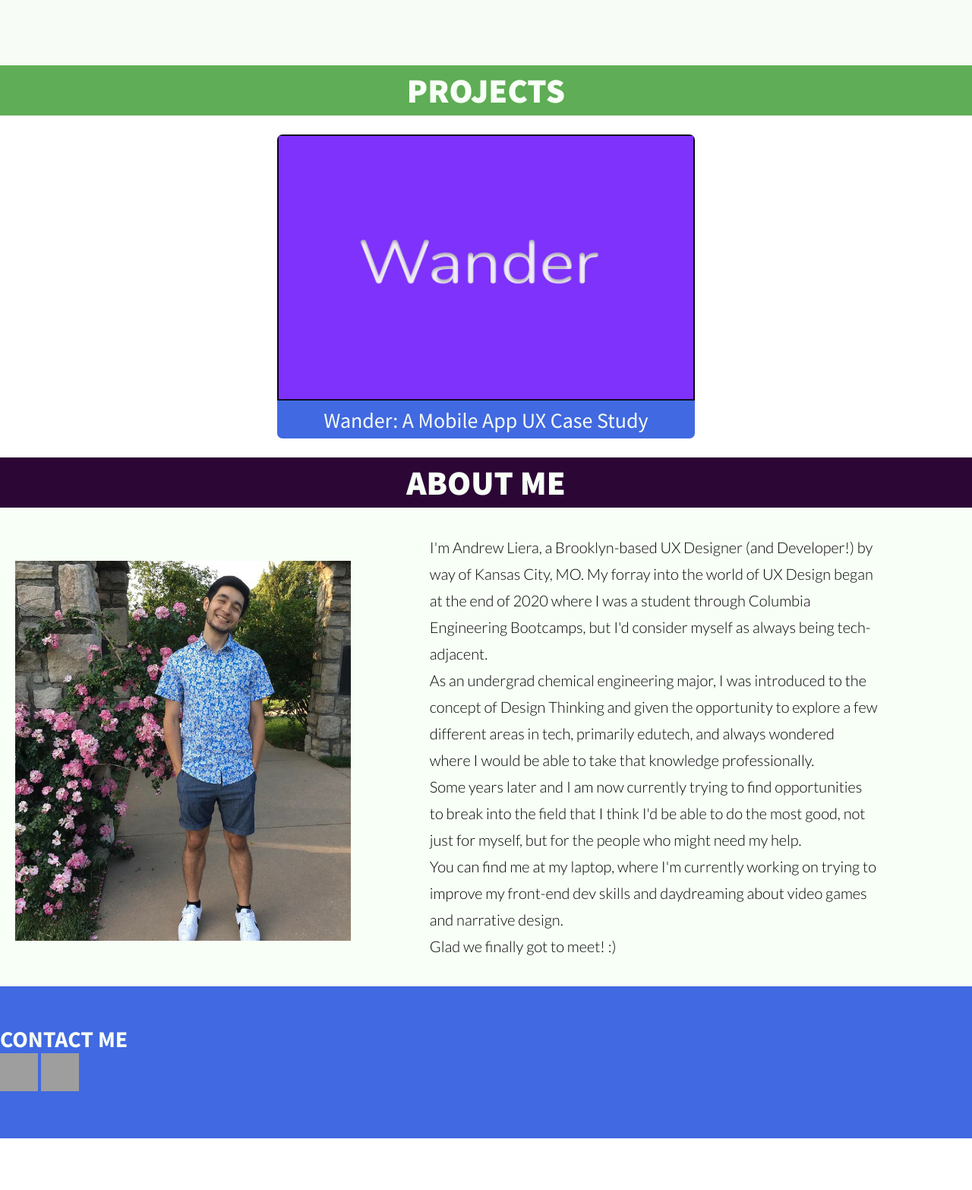
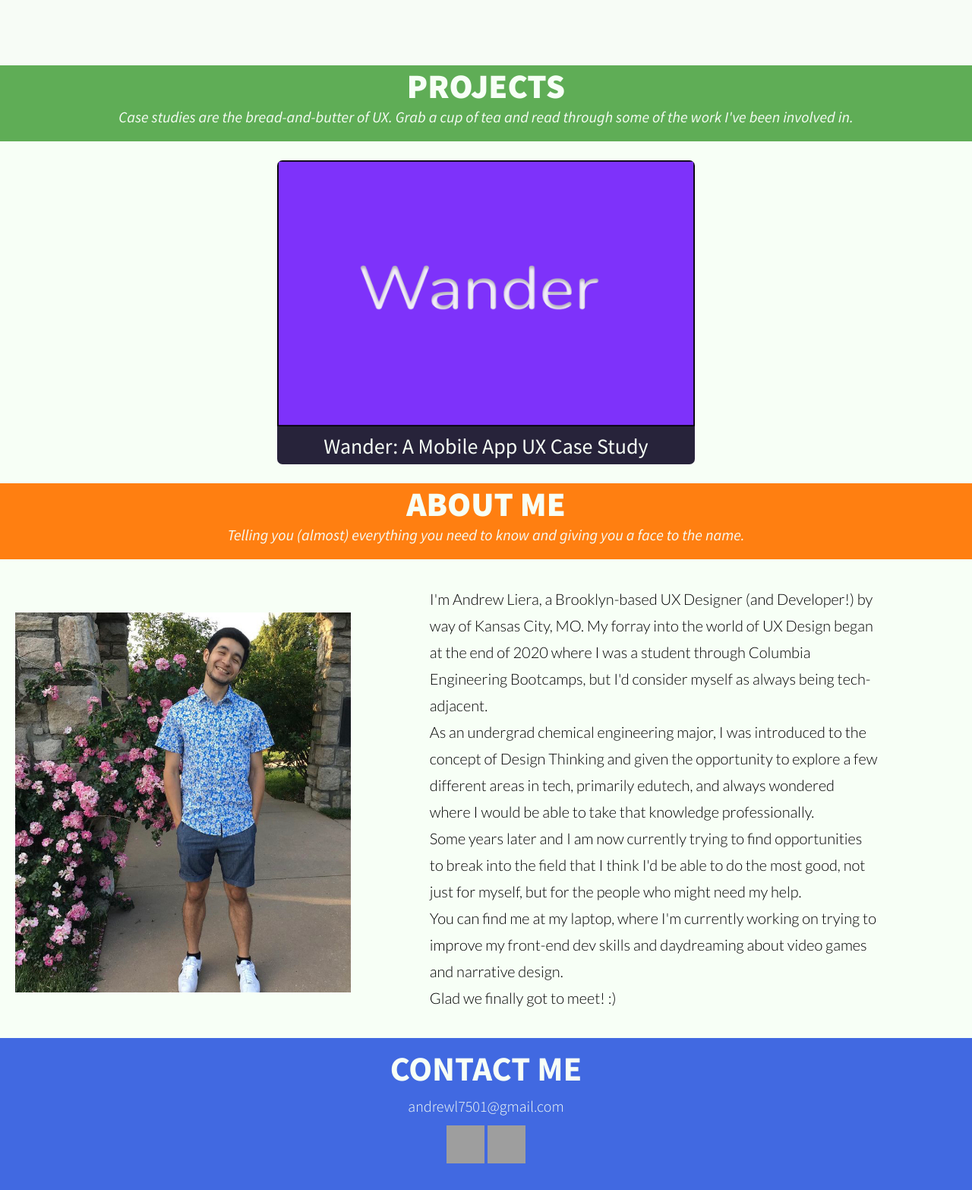
Before and after one commit to Andrew-Liera/UX-Portfolio, a plain HTML site: page index.html in a window 1280 px wide. Shown: the part 1150-2716 px from the top of the page at 76% size. Before the commit the page ends 2648 px from the top, so only its background shows below. Drawn offline with Linux system fonts and the light colour scheme; grey boxes are pictures that could not be loaded; a web font is replaced by a local one.

Commit message:
push final?
happy with the stylings

```diff
--- a/index.html
+++ b/index.html
@@ -25,8 +25,8 @@
     <div class="nav-content">
         <a href="#skills">Skills</a>
         <a href="#project">Projects</a>
-        <a href="#">About Me</a>
-        <a href="#">Contact</a>
+        <a href="#about">About Me</a>
+        <a href="#footer-sec">Contact</a>
     </div>
 </div>
 </nav>
@@ -37,7 +37,7 @@
     <h1>I'm <span id="name"><br>Andrew Liera</span></h1><h1> burgeoning
     <span class="typed-text"></span><span class="cursor">&nbsp;</span></h1>
     <h1><span id="glad">And I'm glad we finally got to meet.</span></h1><br><br><br><br>
-    <button id="download">View My Resumé</button>
+    <button onclick="window.location.href='https://docs.google.com/document/d/136tbpPaEGmd-vZNqb2Itt353AlI2Xq44/edit';" id="download">View My Resumé</button>
 </div>
 </section>
 <!--Skills Content-->
@@ -68,14 +68,17 @@
 
 </section>
 <!--Project Content-->
+<div class="pro-box">
 <h1 id="pro-head">PROJECTS</h1>
+<h3 id="pro-blurb">Case studies are the bread-and-butter of UX. Grab a cup of tea and read through some of the work I've been involved in.</h3>
+</div>
 <!-- <h3 id="problurb">Come for the case studies, stay for the awesome ideas that I've helped be a part of*.</h3> -->
 <section class="project" id="project">
     <div class="pro-container">
         <img class="pro-img-1 pro-img" src="images/wander logo.png" alt="">
         <div class="pro-overlay">
             <!-- <div class="pro-title">Wander: A Mobile App UX Case Study</div> -->
-            <p class="pro-description pro-1-desc">Wander is a product based on the imaginings of a travel service meant to operate in a post-pandemic world.</p>
+            <p class="pro-description pro-1-desc">A mobile travel app where users can book trips, secure lodgings, and browse forums to find their ideal getaway in a post-pandemic world.</p>
             <a class="case-study" href="#">Read Case Study</a>
             <h4>Roles: UX Researcher, UX Designer</h4>
         </div>
@@ -121,7 +124,10 @@
 </section>
 
 <!--About Content-->
-<h1 class="about-head" id="about-head">ABOUT ME</h1>
+<div class="about-box">
+    <h1 class="about-head" id="about-head">ABOUT ME</h1>
+    <h3 id="about-blurb">Telling you (almost) everything you need to know and giving you a face to the name.</h3>
+</div>
 <section class="about" id="about">
     <div class="about-container">
         <img id="pfp" src="images/hero.jpg">
@@ -130,7 +136,10 @@
 </section>
 <section class="footer-sec" id="footer-sec">
     <footer class="footer">
-       <div> <h1 id="contact-head">CONTACT ME</h1></div>
+       <div>
+           <h1 id="contact-head">CONTACT ME</h1>
+           <h3 id="email">andrewl7501@gmail.com</h3>
+    </div>
     <div class="footer-container">
         <a href="https://www.linkedin.com/in/andrew-liera/"><img id="linked" src="https://pngimg.com/uploads/linkedIn/linkedIn_PNG38.png" alt="linkedin logo"></a>
         <a href="https://github.com/Andrew-Liera"><img id="git" src="https://upload.wikimedia.org/wikipedia/commons/thumb/9/91/Octicons-mark-github.svg/1200px-Octicons-mark-github.svg.png"></a>
--- a/style.css
+++ b/style.css
@@ -31,6 +31,9 @@
 }
 .logo {
     font-family: 'Vibur', sans-serif;
+}
+.logo:hover {
+    cursor: pointer;
 }
 #andrew {
     font-family: 'Vibur', sans-serif;
@@ -507,12 +510,44 @@ font-size: 1.25rem;
     border-radius: 16px;
     margin: 25px;
 }
-
+.pro-box {
+    background-color: #5FAD56;
+        z-index: 1000;
+        display: flex;
+        flex-direction: column;
+        line-height: 25px;
+        padding: 10px;
+}
+#pro-head {
+    color: #f7fff6;
+    font-family: 'Source Sans Pro', sans-serif;
+    padding: 5px;
+    text-align: center;
+    display: block;
+    font-size: 45px;
+    /* margin: 0 40% 20px; */
+    font-weight: 900;
+    /* background-color: rgb(212, 169, 255); */
+    /* background-color: rgba(203, 153, 255); */
+    width: 100%;
+    /* background-color: #DAD4EF; */
+}
+#pro-blurb {
+    text-align: center;
+    font-weight: 100;
+    font-size: 1.25rem;
+    padding: 10px;
+    font-family: 'Source Sans Pro', sans-serif;
+    font-weight: 400;
+    width: 100%;
+    font-style: italic;
+    color: #f7fcf6;
+}
 .pro-img {
     display: block;
     width: 100%;
     border-radius: 7px;
-    border-bottom: 50px solid rgba(65, 105, 225);
+    border-bottom: 50px solid #27233A;
     height: 400px;
 
 }
@@ -528,7 +563,7 @@ font-size: 1.25rem;
 }
 .case-study:hover {
     transform: scale(1.25);
-    border-color: #EFA9AE;
+    border-color: rgba(65, 105, 225);
 }
 .pro-overlay {
     position: absolute;
@@ -541,7 +576,7 @@ font-size: 1.25rem;
     /* background-color: rgba(65, 105, 225, 0.9); */
 
     color: white;
-    font-family:'Lato';
+    font-family:'Source Sans Pro', sans-serif;
     display: flex;
     flex-direction: column;
     align-items: center;
@@ -568,11 +603,13 @@ font-size: 1.25rem;
     font-size: 1.25rem;
     margin-top: 0.25rem;
     text-align: center;
-    font-family: 'Lato';
-    padding: 5px;
+    font-family: 'Source Sans Pro', sans-serif;
+    padding: 10px;
+    font-weight: 300;
 }
 .pro-overlay h4 {
-    margin-top: 100px;
+    margin-top: 50px;
+    font-size: 1.25rem;
 }
 .front-desc {
     position: absolute;
@@ -599,7 +636,7 @@ font-size: 1.25rem;
     display: flex;
     width: 100%;
     /* background-color: rgba(123, 211, 211); */
-    /* background-color: #701bfa; */
+    background-color: #f7fff6;
     justify-content: center;
     align-items: center;
 
@@ -768,21 +805,7 @@ display: flex;
     font-size: 18px;
     font-family: 'Lucida Sans', 'Lucida Sans Regular', 'Lucida Grande', 'Lucida Sans Unicode', Geneva, Verdana, sans-serif;
 } */
-#pro-head {
-    color: #f7fff6;
-    font-family: 'Source Sans Pro', sans-serif;
-    padding: 5px;
-    text-align: center;
-    display: block;
-    font-size: 45px;
-    /* margin: 0 40% 20px; */
-    font-weight: 900;
-    /* background-color: rgb(212, 169, 255); */
-    /* background-color: rgba(203, 153, 255); */
-    width: 100%;
-    /* background-color: #DAD4EF; */
-    background-color: #5FAD56;
-}
+
 /* ******************   About styling START *********** */
 #about {
     display: flex;
@@ -790,6 +813,25 @@ display: flex;
     height: 100%;
     /* background-color: #701bfa; */
     background-color: #f7fff6;
+}
+.about-box {
+    background-color: #FF7F11;
+        z-index: 1000;
+        display: flex;
+        flex-direction: column;
+        line-height: 25px;
+        padding: 10px;
+}
+#about-blurb {
+    text-align: center;
+    font-weight: 100;
+    font-size: 1.25rem;
+    padding: 10px;
+    font-family: 'Source Sans Pro', sans-serif;
+    font-weight: 400;
+    width: 100%;
+    font-style: italic;
+    color: #f7fcf6;
 }
 .about-container {
     display: flex;
@@ -814,7 +856,6 @@ display: flex;
     /* background-color: rgba(203, 153, 255); */
     width: 100%;
     /* background-color: #CFDEE7; */
-    background-color: #2C0735;
 }
 .ab-me {
     display: flex;
@@ -833,24 +874,31 @@ display: flex;
     background-color: rgba(65, 105, 225);
     width: 100%;
     display: flex;
-    align-items: center;
-    justify-content: center;
 }
 .footer {
     display: flex;
     flex-direction: column;
     width: 100%;
     height: 100px;
-    margin: auto;
+    text-align: center;
+    line-height: 50px;
+    margin-top: 15px;
 }
 .footer-container img {
 
     height: 50px;
     width: 50px;
 }
+#email {
+    font-size: 1.25rem;
+    font-family: 'Source Sans Pro', sans-serif;
+    color:#f7fff6;
+    font-weight: 300;
 
+
+}
 #contact-head {
     font-family: 'Source Sans Pro', sans-serif;
-    font-size: 30px;
+    font-size: 45px;
     color:#f7fff6;
 }
```
